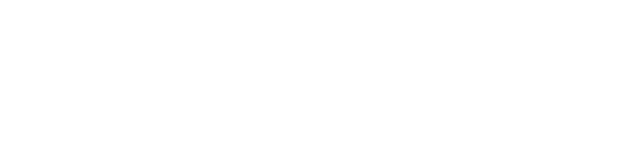
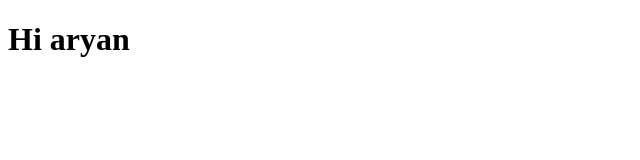
Before and after one commit to Aryan-thecoder/testpublic1, a plain HTML site: page index.html in a window 1280 px wide. Shown: the whole page, without its empty margins (0-640 px from the left). Drawn offline with Linux system fonts and the light colour scheme.

Commit message:
Update index.html

```diff
--- a/index.html
+++ b/index.html
@@ -5,8 +5,10 @@
     <meta http-equiv="X-UA-Compatible" content="IE=edge">
     <meta name="viewport" content="width=device-width, initial-scale=1.0">
     <title>Document</title>
+
 </head>
 <body>
+    <h1>Hi aryan<h1>
 
 </body>
 </html>
```
